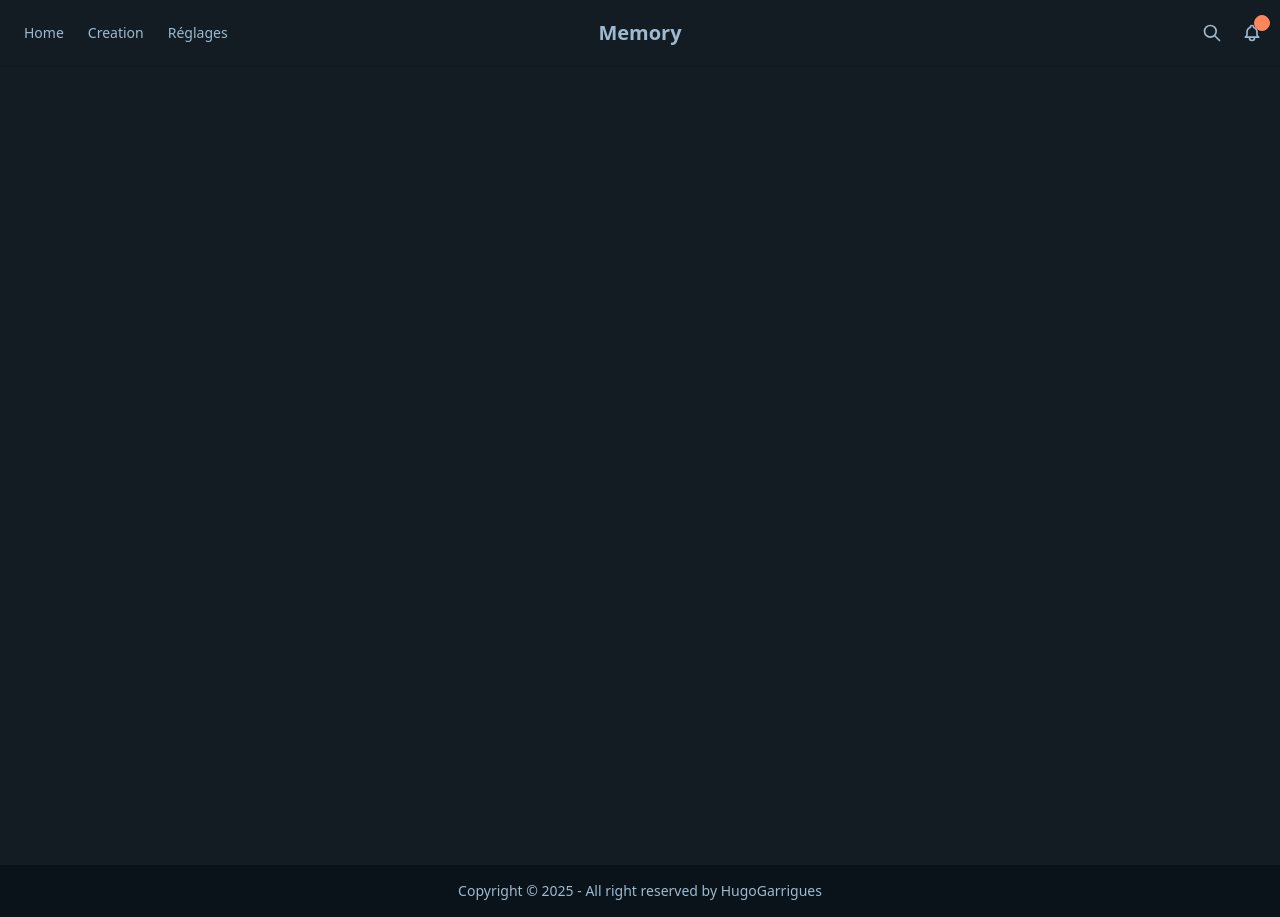
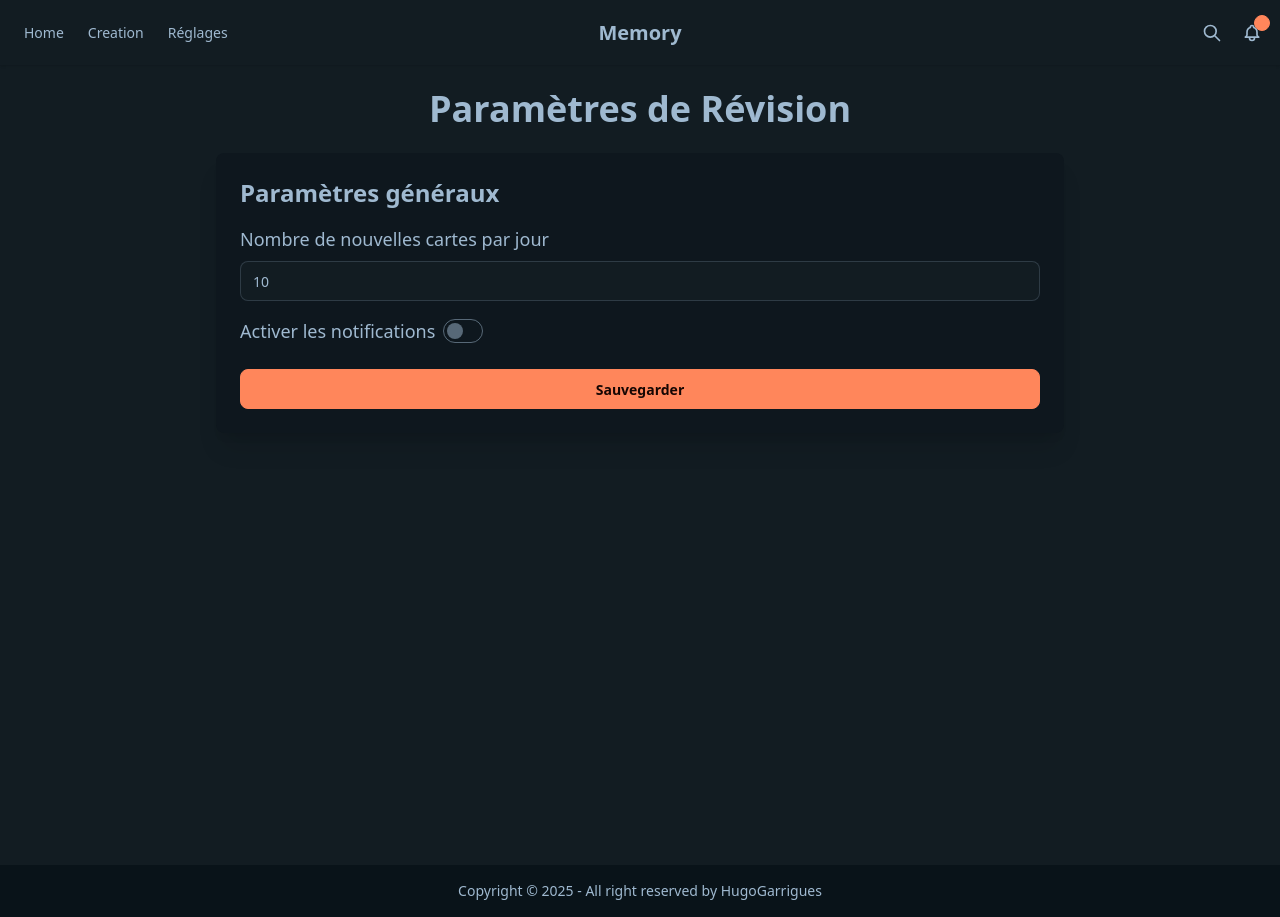
Before and after one commit to HugoGarrigues/Projet-Memory-Garrigues, a React (Vite) app in the folder memory-app/: page /settings in a window 1280 px wide. Built offline with nearby package versions, Linux system fonts and the light colour scheme.

Commit message:
feat(createSettingsPage): Add a settings form on the settings page

```diff
--- /dev/null
+++ b/memory-app/src/components/SettingsForm.tsx
@@ -0,0 +1,85 @@
+import React, { useState, useEffect } from "react";
+import { Settings } from "../types/settings";
+import useSettingsStore from "../store/UseSettingsStore";
+
+interface SettingsFormProps {
+    initialSettings: Settings;
+}
+
+const SettingsForm: React.FC<SettingsFormProps> = ({ initialSettings }) => {
+    const { updateSettings } = useSettingsStore();
+
+    const [newCardsPerDay, setNewCardsPerDay] = useState<number>(initialSettings.newCardsPerDay);
+    const [notificationsEnabled, setNotificationsEnabled] = useState<boolean>(initialSettings.notificationsEnabled);
+
+    useEffect(() => {
+        if (
+            newCardsPerDay !== initialSettings.newCardsPerDay ||
+            notificationsEnabled !== initialSettings.notificationsEnabled
+        ) {
+        }
+    }, [newCardsPerDay, notificationsEnabled, initialSettings]);
+
+    const handleSave = () => {
+        const newSettings: Settings = {
+            newCardsPerDay,
+            notificationsEnabled,
+        };
+        updateSettings(newSettings);
+    };
+
+    return (
+        <div className="bg-base-200 p-6 rounded-lg shadow-xl">
+            <h3 className="text-2xl font-semibold mb-4">Paramètres généraux</h3>
+
+            {/* Nouvelles cartes par jour */}
+            <div className="mb-4">
+                <label className="block text-lg mb-2" htmlFor="newCardsPerDay">
+                    Nombre de nouvelles cartes par jour
+                </label>
+                <input
+                    id="newCardsPerDay"
+                    type="number"
+                    value={newCardsPerDay}
+                    onChange={(e) => {
+                        const value = Number(e.target.value);
+                        if (value < 0) {
+                            setNewCardsPerDay(0);
+                        } else if (value > 15) {
+                            setNewCardsPerDay(15);
+                        } else {
+                            setNewCardsPerDay(value);
+                        }
+                    }}
+                    className="input input-bordered w-full"
+                    max="15"
+                    min="0"
+                />
+            </div>
+
+            {/* Activer les notifications */}
+            <div className="mb-6 flex items-center space-x-2">
+                <label className="text-lg">Activer les notifications</label>
+                <input
+                    type="checkbox"
+                    checked={notificationsEnabled}
+                    onChange={() => setNotificationsEnabled((prev) => !prev)}
+                    className="toggle toggle-primary"
+                />
+            </div>
+
+
+            <div className="mt-4">
+                <button
+                    onClick={handleSave}
+                    className="btn btn-primary w-full"
+                >
+                    Sauvegarder
+                </button>
+            </div>
+
+        </div>
+    );
+};
+
+export default SettingsForm;
--- a/memory-app/src/pages/Settings.tsx
+++ b/memory-app/src/pages/Settings.tsx
@@ -1,10 +1,26 @@
+import {useEffect, useState } from "react";
+import SettingsForm from "../components/SettingsForm";
+import useSettingsStore from "../store/UseSettingsStore";
 
+const SettingsPage = () => {
+  const { settings } = useSettingsStore();
 
-const Settings = () => {
+  const [initialSettings, setInitialSettings] = useState(settings);
+
+  useEffect(() => {
+    const savedSettings = localStorage.getItem("settings");
+    if (savedSettings) {
+      setInitialSettings(JSON.parse(savedSettings));
+    }
+  }, []);
+
   return (
-    <div className="flex items-center justify-center min-h-screen">
+    <div className="max-w-4xl mx-auto p-6 min-h-screen">
+      <h2 className="text-4xl font-bold text-center mb-6">Paramètres de Révision</h2>
+
+      <SettingsForm initialSettings={initialSettings} />
     </div>
-  )
-  };
+  );
+};
 
-  export default Settings;
+export default SettingsPage;
--- /dev/null
+++ b/memory-app/src/store/UseSettingsStore.ts
@@ -0,0 +1,23 @@
+import { useState } from "react";
+import { Settings } from "../types/settings";
+
+const useSettingsStore = () => {
+  const [settings, setSettings] = useState<Settings>(() => {
+    const savedSettings = localStorage.getItem("settings");
+    return savedSettings ? JSON.parse(savedSettings) : { newCardsPerDay: 10, notificationsEnabled: false };
+  });
+
+  const updateSettings = (newSettings: Settings) => {
+    const validatedSettings = {
+      ...newSettings,
+      newCardsPerDay: Math.min(newSettings.newCardsPerDay, 15),
+    };
+
+    setSettings(validatedSettings);
+    localStorage.setItem("settings", JSON.stringify(validatedSettings));
+  };
+
+  return { settings, updateSettings };
+};
+
+export default useSettingsStore;
--- /dev/null
+++ b/memory-app/src/types/settings.ts
@@ -0,0 +1,4 @@
+export interface Settings {
+    newCardsPerDay: number;
+    notificationsEnabled: boolean;
+  }
```
